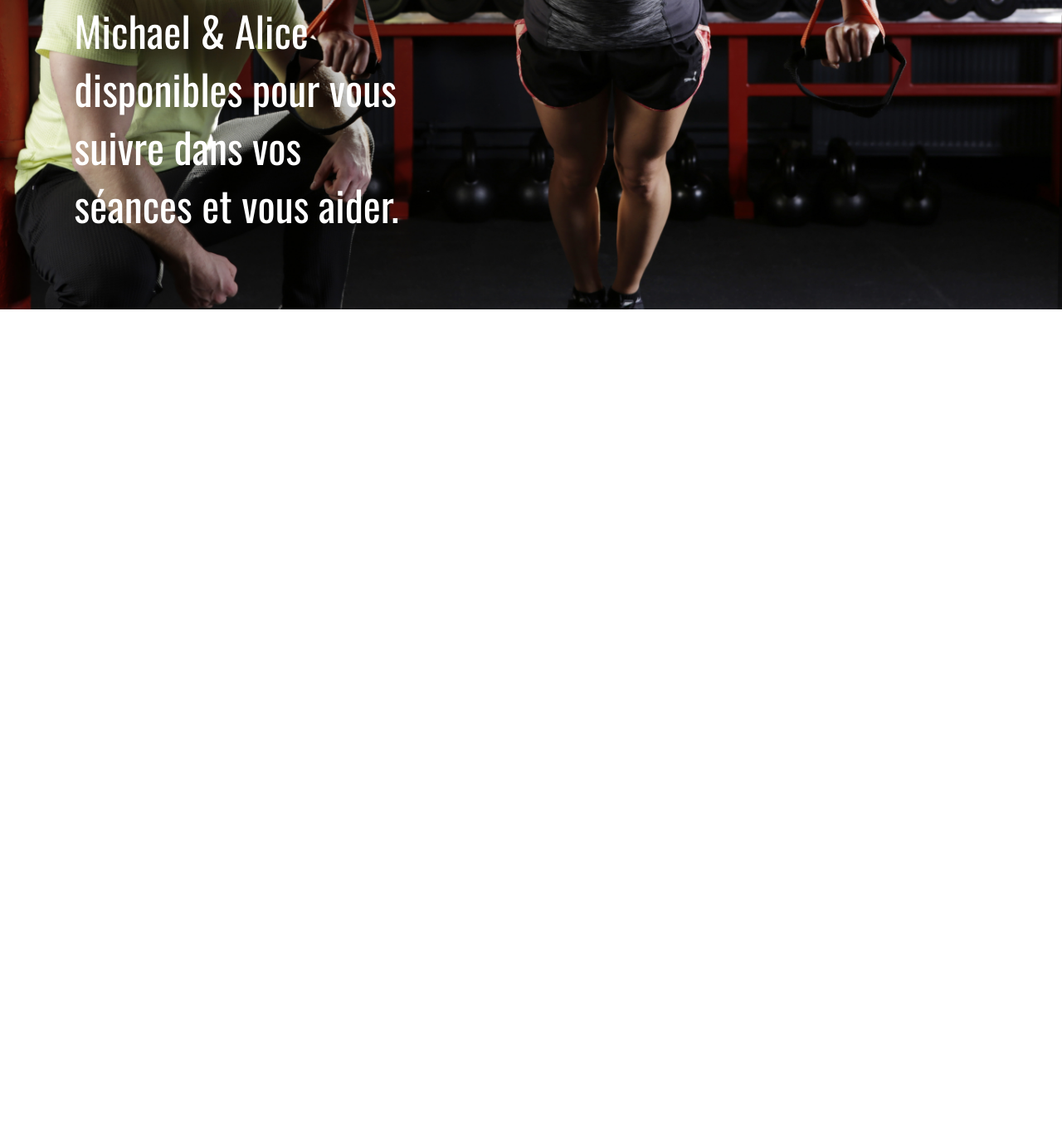
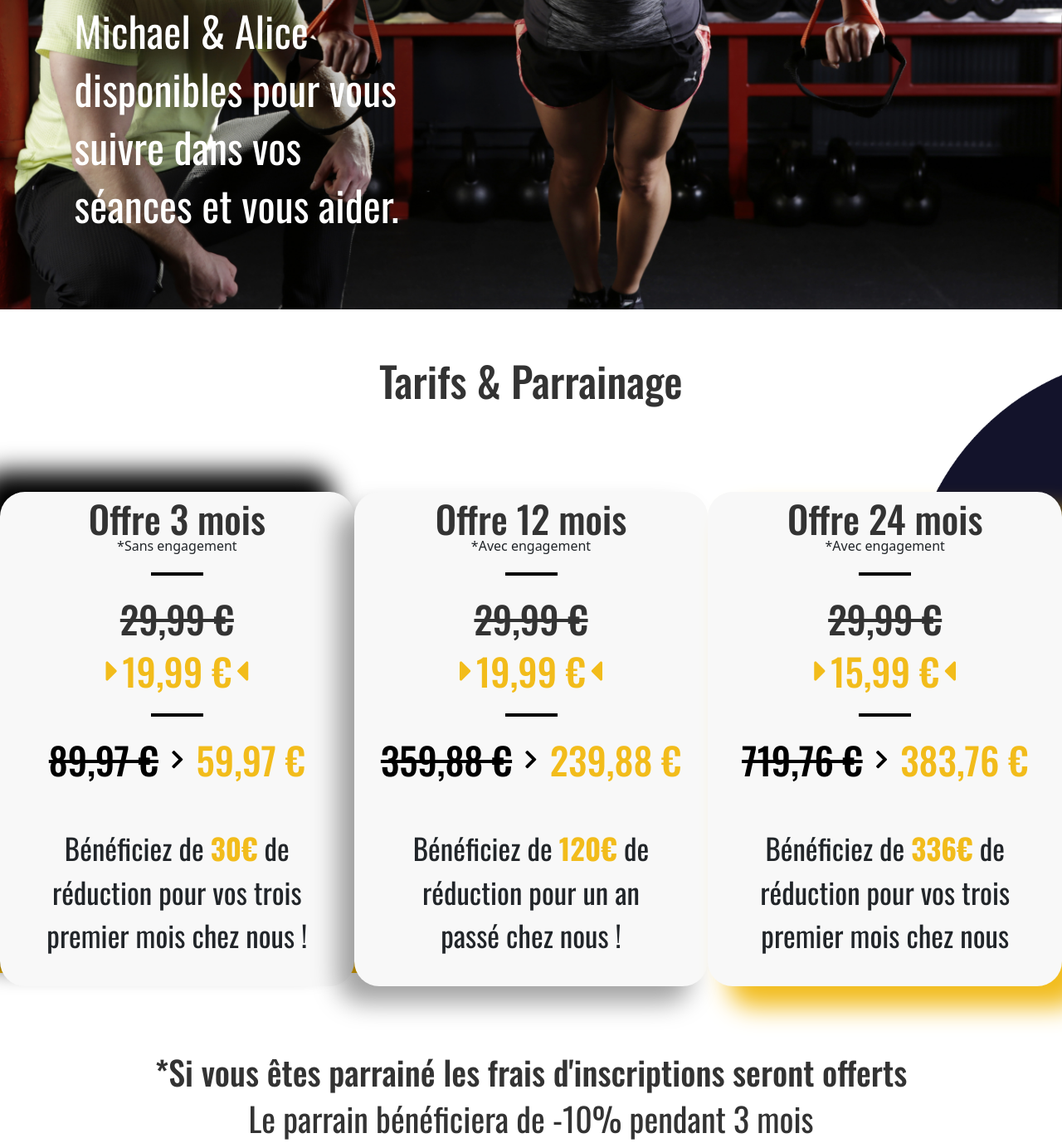
Before and after one commit to ToscaGitHub/paradise-fitness, a PHP site: page / in a window 1280 px wide. Shown: the part 1677-3055 px from the top of the page at 83% size. Before the commit the page ends 2050 px from the top, so only its background shows below. Run offline with PHP 8.4, Linux system fonts and the light colour scheme; some libraries are stand-ins or nearby versions.

Commit message:
eighth maj

```diff
--- a/css/style.css
+++ b/css/style.css
@@ -32,6 +32,34 @@
 
 
 }
+
+
+@media screen and (min-width: 1280px) and (max-width: 1680px) {
+    /* style Mac 13" à 15" */
+
+
+
+
+
+
+
+
+
+
+
+
+
+
+
+}
+
+
+
+
+
+
+
+
 
 
 body {
@@ -415,3 +443,240 @@ body {
     margin-top: 5px;
 
 }
+
+
+
+
+
+
+
+
+
+
+
+
+
+
+.offersPart {
+
+    background-image: url('../images/background3.png');
+    background-size: cover;
+    background-repeat: no-repeat;
+
+    height: 100vh;
+
+    padding-top: 50px;
+
+}
+
+.offersPart h3{
+
+    font-family: 'Oswald', sans-serif;
+    font-size: 50px;
+    font-weight: 500;
+
+    text-align: center;
+
+    margin-bottom: 100px;
+
+}
+
+.allOffers {
+
+    display: flex;
+
+    justify-content: space-evenly;
+
+    align-items: center;
+
+}
+
+.offer {
+
+
+    border-radius: 30px;
+
+    width: 475px;
+
+    display: flex;
+    flex-direction: column;
+
+    text-align: center;
+
+    background-color: #F8F8F8;
+
+}
+
+
+.offer1 {
+
+    box-shadow: -25px -25px 30px black;
+
+}
+.offer2 {
+
+    box-shadow: -20px 20px 30px #0000005d;
+
+}
+.offer3 {
+
+    box-shadow: 25px 25px 30px #F2BC1B;
+
+}
+
+.offer h3 {
+
+    font-family: 'Oswald', sans-serif;
+    font-size: 45px;
+    font-weight: 500;
+
+    margin-bottom: 0;
+
+
+}
+
+.offer p {
+
+    margin-top: -10px;
+    margin-bottom: 0%;
+
+}
+
+.offer hr {
+
+    width: 63px;
+
+    border: 2px solid black;
+
+    align-self: center;
+
+    opacity: 1;
+
+}
+
+.offer b {
+
+    color: #F2BC1B;
+
+}
+
+#oldPrice {
+
+    text-decoration: line-through;
+
+    margin-top: 0;
+
+}
+
+.offerPrice {
+
+    display: flex;
+    flex-direction: row;
+    justify-content: center;
+    align-items: center;
+
+
+}
+
+.offerPrice h3 {
+
+    margin-top: 0;
+    margin-bottom: 0;
+
+    color: #F2BC1B;
+
+}
+
+.offerPrice i {
+
+    font-size: 40px;
+    margin-left: 5px;
+    margin-right: 5px;
+
+    color: #F2BC1B;
+
+}
+
+.offerPrice2 {
+
+    display: flex;
+    flex-direction: row;
+    justify-content: center;
+    align-items: center;
+
+}
+
+
+.offerPrice2 h3 {
+
+    margin-top: 0;
+    margin-bottom: 0;
+
+    color: black;
+
+    text-decoration: line-through;
+
+}
+
+#scndOfferPrice2 {
+
+    margin-top: 0;
+    margin-bottom: 0;
+
+    color: #F2BC1B;
+
+    text-decoration: none;
+
+}
+
+.offerPrice2 i {
+
+    font-size: 25px;
+    margin-left: 15px;
+    margin-right: 15px;
+
+    color: black;
+
+}
+
+.infoOffer {
+
+    margin-top: 35px;
+    margin-bottom: 35px;
+
+    width: 75%;
+    align-self: center;
+
+    font-family: 'Oswald', sans-serif;
+    font-size: 35px;
+    font-weight: 400;
+
+
+}
+
+.infoCard {
+
+    text-align: center;
+
+}
+
+.infoCard h3 {
+
+    font-family: 'Oswald', sans-serif;
+    font-size: 40px;
+    font-weight: 500;
+
+    margin-top: 75px;
+    margin-bottom: 0;
+
+}
+
+.infoCard h4 {
+
+    font-family: 'Oswald', sans-serif;
+    font-size: 40px;
+    font-weight: 400;
+
+    margin-top: 0;
+
+}
--- a/index.php
+++ b/index.php
@@ -75,24 +75,131 @@
 
 <div class="coachPart">
 
-    <div class="coachText">
+    <div class="coachText" uk-scrollspy="target: h1, h3; cls: uk-animation-fade; delay: 200;">
 
-        <h1 class="uk-animation-slide-bottom-small">Nos coachs sportif</h1>
+        <h1 uk-scrollspy-class="uk-animation-slide-bottom-small">Nos coachs sportif</h1>
         <hr>
-        <h3 class="uk-animation-slide-top-small">Michael & Alice disponibles pour vous suivre dans vos séances et vous aider.</h3>
+        <h3 uk-scrollspy-class="uk-animation-slide-top-small">Michael & Alice disponibles pour vous suivre dans vos séances et vous aider.</h3>
 
     </div>
 
 </div>
 
-<div>
+<div class="offersPart">
+
+    <h3>Tarifs & Parrainage</h3>
+
+    <div class="allOffers">
+
+        <div class="offer offer1">
+
+            <h3>Offre 3 mois</h3>
+            <p>*Sans engagement</p>
+
+            <hr>
+
+            <h3 id="oldPrice">29,99 €</h3>
+            <i></i>
+
+            <div class="offerPrice">
+                <i class="fas fa-caret-right"></i>
+                <h3>19,99 €</h3>
+                <i class="fas fa-caret-left"></i>
+            </div>
+
+            <hr>
+
+            <div class="offerPrice2">
+                <h3>89,97 €</h3>
+                <i class="fas fa-chevron-right"></i>
+                <h3 id="scndOfferPrice2">59,97 €</h3>
+            </div>
+
+            <br>
+
+            <div class="infoOffer">
+
+                <p>Bénéficiez de <b>30€</b> de réduction pour vos trois premier mois chez nous !</p>
+
+            </div>
+
+        </div>
 
 
+        <div class="offer offer2">
+
+            <h3>Offre 12 mois</h3>
+            <p>*Avec engagement</p>
+
+            <hr>
+
+            <h3 id="oldPrice">29,99 €</h3>
+            <i></i>
+
+            <div class="offerPrice">
+                <i class="fas fa-caret-right"></i>
+                <h3>19,99 €</h3>
+                <i class="fas fa-caret-left"></i>
+            </div>
+
+            <hr>
+
+            <div class="offerPrice2">
+                <h3>359,88 €</h3>
+                <i class="fas fa-chevron-right"></i>
+                <h3 id="scndOfferPrice2">239,88 €</h3>
+            </div>
+
+            <br>
+            <div class="infoOffer">
+
+                <p>Bénéficiez de <b>120€</b> de réduction pour un an passé chez nous !</p>
+
+            </div>
+        </div>
 
 
+        <div class="offer offer3">
 
+            <h3>Offre 24 mois</h3>
+            <p>*Avec engagement</p>
 
+            <hr>
 
+            <h3 id="oldPrice">29,99 €</h3>
+            <i></i>
+
+            <div class="offerPrice">
+                <i class="fas fa-caret-right"></i>
+                <h3>15,99 €</h3>
+                <i class="fas fa-caret-left"></i>
+            </div>
+
+            <hr>
+
+            <div class="offerPrice2">
+                <h3>719,76 €</h3>
+                <i class="fas fa-chevron-right"></i>
+                <h3 id="scndOfferPrice2">383,76 €</h3>
+            </div>
+
+            <br>
+
+            <div class="infoOffer">
+
+                <p>Bénéficiez de <b>336€</b> de réduction pour vos trois premier mois chez nous</p>
+
+            </div>
+        </div>
+
+    </div>
+
+    <div class="infoCard">
+
+        <h3>*Si vous êtes parrainé les frais d'inscriptions seront offerts</h3>
+        <h4>Le parrain bénéficiera de -10% pendant 3 mois</h4>
+
+    </div>
 
 </div>
 
```
Also changed, not shown: images/background3.png (added).
